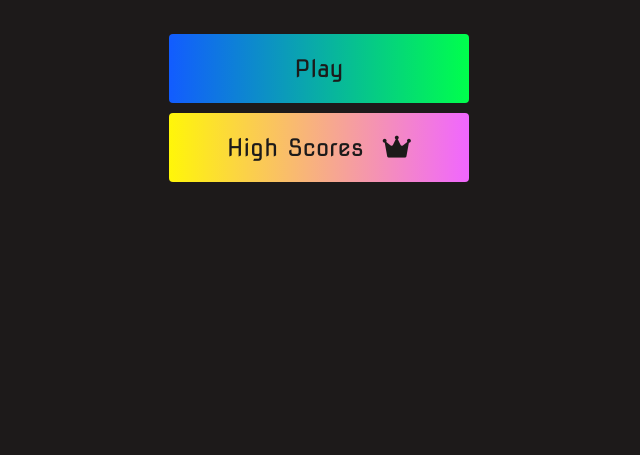
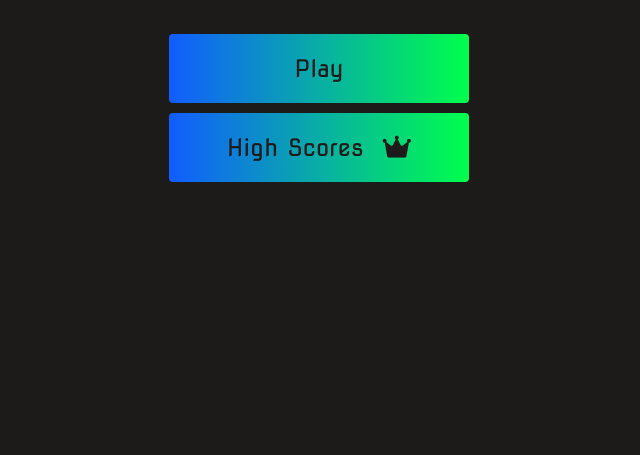
Before and after one commit to 13thspringmorning/Quiz-App, a plain HTML site: page index.html in a window 1280 px wide. Shown: the part 345-800 px from the top of the page, without its empty margins (321-961 px from the left). Drawn offline with Linux system fonts and the light colour scheme.

Commit message:
changed colors

```diff
--- a/style.css
+++ b/style.css
@@ -82,7 +82,7 @@ h2 {
 }
 
 #highscore-btn {
-    background: linear-gradient(90deg, rgb(255, 246, 9) 0%, rgb(240, 102, 255) 100%);
+    background: linear-gradient(90deg, rgb(18, 92, 255) 0%, rgb(0, 255, 76) 100%);
 }
 
 #highscore-btn:hover {
```
